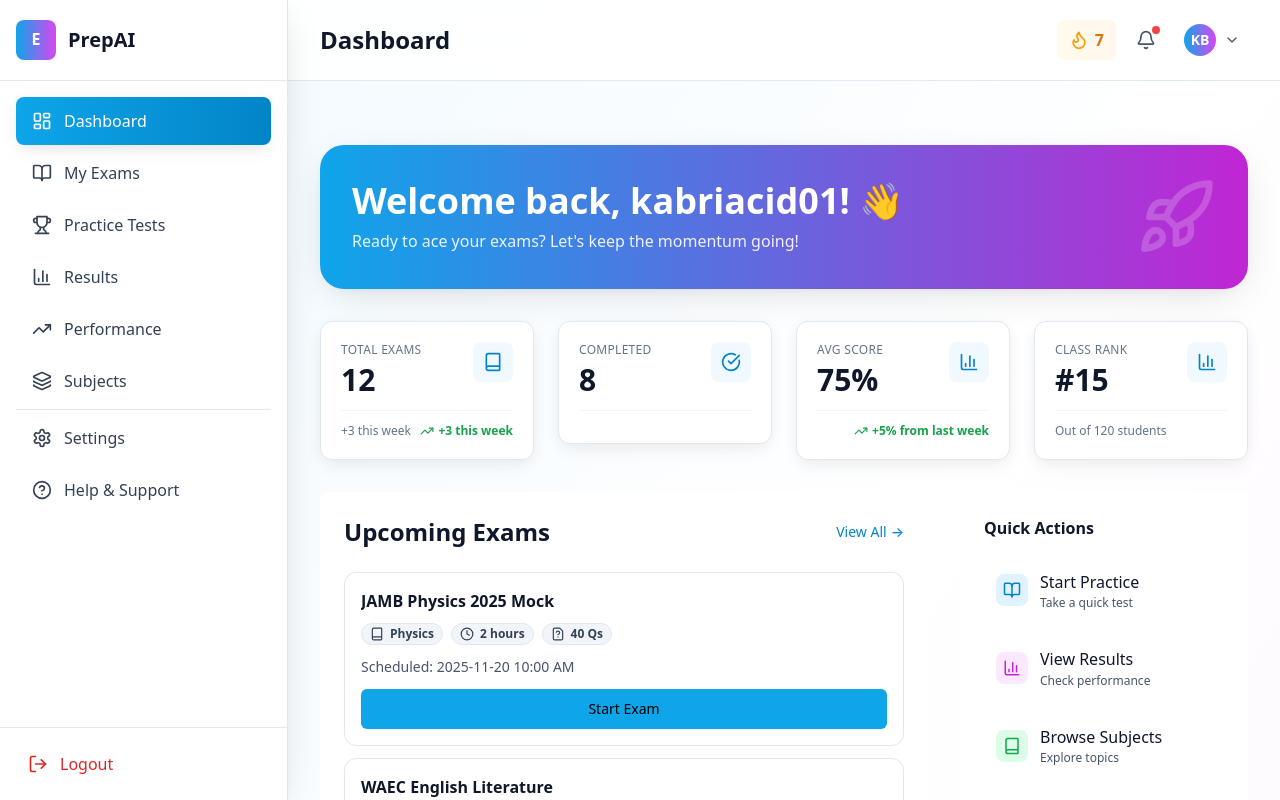
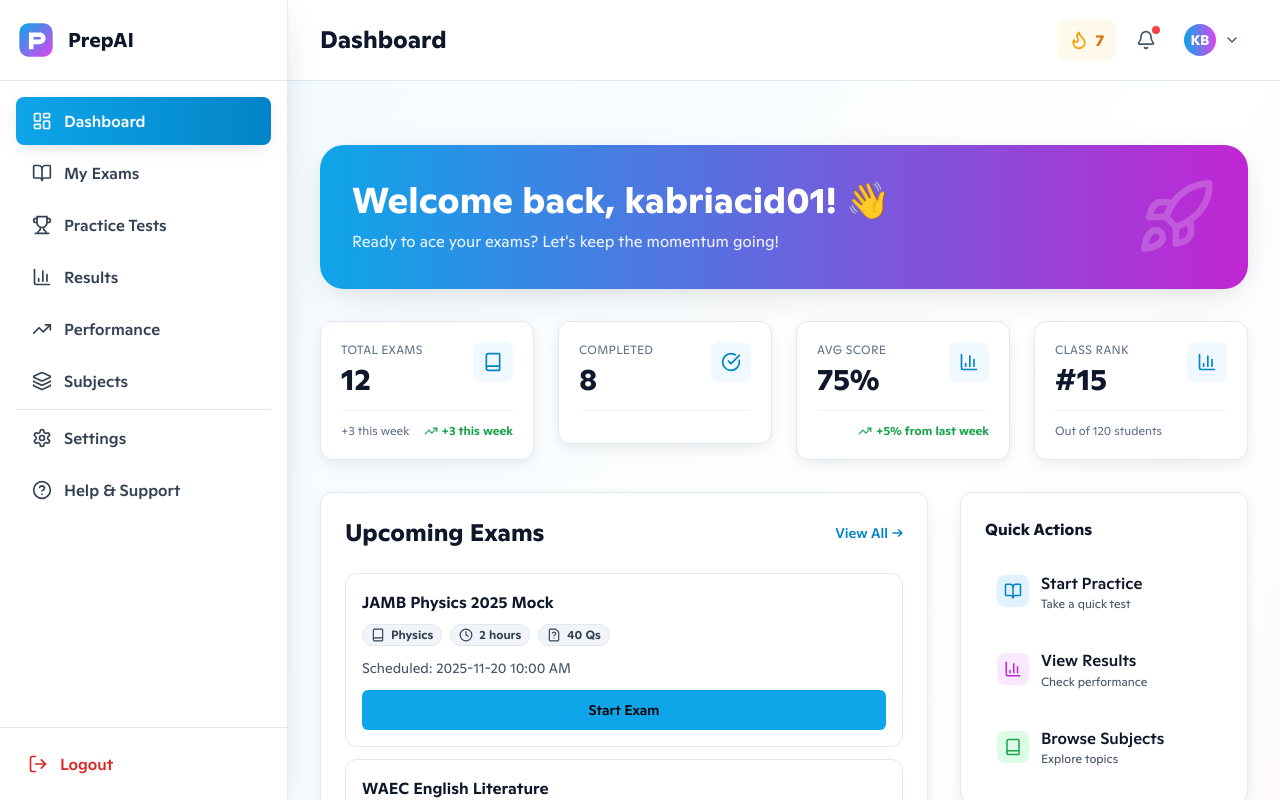
Before and after one commit to KabriAcid/PrepAI, a React (Vite) app: page /student/dashboard in a window 1280 px wide. Shown: the top 800 px of the page. Built offline with nearby package versions, Linux system fonts and the light colour scheme.

Commit message:
Update Logo, BottomNav, Sidebar, and Settings components for improved navigation and styling; add custom font

```diff
--- a/src/components/Logo.tsx
+++ b/src/components/Logo.tsx
@@ -30,8 +30,8 @@ const Logo: React.FC<LogoProps> = ({
     const px = resolveSize(size);
     const src = showText
         ? theme === 'light'
-            ? '/logos/logo-wordmark-light.svg'
-            : '/logos/logo-wordmark-dark.svg'
+            ? '/favicon-light.png'
+            : '/favicon-dark.png'
         : '/logos/logo-mark.svg';
 
     return (
--- a/src/components/layout/BottomNav.tsx
+++ b/src/components/layout/BottomNav.tsx
@@ -1,27 +1,33 @@
 import React from 'react'
 import { LayoutDashboard, BookOpen, BarChart3, MoreHorizontal } from 'lucide-react'
+import { NavLink } from 'react-router-dom'
 import clsx from 'clsx'
 
 const BottomNav: React.FC = () => {
   const navItems = [
-    { icon: LayoutDashboard, label: 'Dashboard', href: '#' },
-    { icon: BookOpen, label: 'Practice', href: '#' },
-    { icon: BarChart3, label: 'Results', href: '#' },
-    { icon: MoreHorizontal, label: 'More', href: '#' },
+    { icon: LayoutDashboard, label: 'Dashboard', to: '/student/dashboard' },
+    { icon: BookOpen, label: 'Practice', to: '/student/practice-tests' },
+    { icon: BarChart3, label: 'Results', to: '/student/results' },
+    { icon: MoreHorizontal, label: 'More', to: '/student/settings' },
   ]
 
   return (
     <nav className="fixed bottom-0 left-0 right-0 z-30 border-t border-spiritual-200 bg-white/95 backdrop-blur-md lg:hidden">
       <div className="flex h-20">
         {navItems.map((item) => (
-          <a
+          <NavLink
             key={item.label}
-            href={item.href}
-            className="flex flex-1 flex-col items-center justify-center gap-1 text-spiritual-600 hover:text-primary-600 transition-colors"
+            to={item.to}
+            className={({ isActive }) =>
+              clsx(
+                'flex flex-1 flex-col items-center justify-center gap-1 transition-colors',
+                isActive ? 'text-primary-600' : 'text-spiritual-600 hover:text-primary-600'
+              )
+            }
           >
             <item.icon size={24} />
             <span className="text-xs font-medium">{item.label}</span>
-          </a>
+          </NavLink>
         ))}
       </div>
     </nav>
--- a/src/components/layout/Sidebar.tsx
+++ b/src/components/layout/Sidebar.tsx
@@ -1,37 +1,41 @@
 import React, { useState } from 'react'
 import { LayoutDashboard, BookOpen, Trophy, BarChart3, TrendingUp, Layers, Settings, HelpCircle, LogOut, Menu, X } from 'lucide-react'
+import { NavLink } from 'react-router-dom'
 import clsx from 'clsx'
 
 const Sidebar: React.FC = () => {
   const [isOpen, setIsOpen] = useState(false)
 
   const navItems = [
-    { icon: LayoutDashboard, label: 'Dashboard', href: '#' },
-    { icon: BookOpen, label: 'My Exams', href: '#' },
-    { icon: Trophy, label: 'Practice Tests', href: '#' },
-    { icon: BarChart3, label: 'Results', href: '#' },
-    { icon: TrendingUp, label: 'Performance', href: '#' },
-    { icon: Layers, label: 'Subjects', href: '#' },
+    { icon: LayoutDashboard, label: 'Dashboard', to: '/student/dashboard' },
+    { icon: BookOpen, label: 'My Exams', to: '/student/exams' },
+    { icon: Trophy, label: 'Practice Tests', to: '/student/practice-tests' },
+    { icon: BarChart3, label: 'Results', to: '/student/results' },
+    { icon: TrendingUp, label: 'Performance', to: '/student/performance' },
+    { icon: Layers, label: 'Subjects', to: '/student/subjects' },
   ]
 
   const bottomItems = [
-    { icon: Settings, label: 'Settings', href: '#' },
-    { icon: HelpCircle, label: 'Help & Support', href: '#' },
+    { icon: Settings, label: 'Settings', to: '/student/settings' },
+    { icon: HelpCircle, label: 'Help & Support', to: '/student/help' },
   ]
 
-  const NavLink: React.FC<{ icon: React.ComponentType; label: string; href: string; active?: boolean }> = ({ icon: Icon, label, href, active }) => (
-    <a
-      href={href}
-      className={clsx(
-        'flex items-center gap-3 px-3 sm:px-4 py-2 sm:py-3 rounded-lg transition-all duration-300 text-sm sm:text-base',
-        active
-          ? 'bg-gradient-to-r from-primary-500 to-primary-600 text-white shadow-medium'
-          : 'text-spiritual-700 hover:bg-spiritual-50'
-      )}
+  const StudentNavLink: React.FC<{ icon: React.ComponentType<any>; label: string; to: string }> = ({ icon: Icon, label, to }) => (
+    <NavLink
+      to={to}
+      onClick={() => setIsOpen(false)}
+      className={({ isActive }) =>
+        clsx(
+          'flex items-center gap-3 rounded-lg px-3 py-2 text-sm transition-all duration-300 sm:px-4 sm:py-3 sm:text-base',
+          isActive
+            ? 'bg-gradient-to-r from-primary-500 to-primary-600 text-white shadow-medium'
+            : 'text-spiritual-700 hover:bg-spiritual-50'
+        )
+      }
     >
       <Icon size={20} className="flex-shrink-0" />
       <span className="truncate font-medium">{label}</span>
-    </a>
+    </NavLink>
   )
 
   return (
@@ -60,22 +64,24 @@ const Sidebar: React.FC = () => {
         <div className="flex h-screen flex-col">
           <div className="border-b border-spiritual-200 px-3 sm:px-4 py-4 sm:py-5">
             <div className="flex items-center gap-3">
-              <div className="flex h-10 w-10 items-center justify-center rounded-lg bg-gradient-to-r from-primary-500 to-secondary-500 text-white font-bold">
-                E
-              </div>
+              <img
+                src="/logos/logo-mark.svg"
+                alt="PrepAI"
+                className="h-10 w-10 rounded-lg object-contain"
+              />
               <span className="text-xl font-bold text-spiritual-900">PrepAI</span>
             </div>
           </div>
 
           <nav className="flex-1 space-y-1 overflow-y-auto px-3 sm:px-4 py-4">
             {navItems.map((item) => (
-              <NavLink key={item.label} {...item} active={item.label === 'Dashboard'} />
+              <StudentNavLink key={item.label} {...item} />
             ))}
 
             <div className="my-4 h-px bg-spiritual-200" />
 
             {bottomItems.map((item) => (
-              <NavLink key={item.label} {...item} />
+              <StudentNavLink key={item.label} {...item} />
             ))}
           </nav>
 
--- a/src/components/ui/card.tsx
+++ b/src/components/ui/card.tsx
@@ -9,7 +9,7 @@ const Card = React.forwardRef<
   <div
     ref={ref}
     className={cn(
-      "rounded-lg bg-card text-card-foreground",
+      "rounded-xl border border-spiritual-200 bg-white text-card-foreground shadow-soft",
       className
     )}
     {...props}
--- a/src/pages/students/Dashboard.tsx
+++ b/src/pages/students/Dashboard.tsx
@@ -1,8 +1,8 @@
 import React, { useState } from 'react'
 import { BookOpen, Clock, FileQuestion, Rocket, CheckCircle, BarChart3, Book } from 'lucide-react'
 import { motion } from 'framer-motion'
+import Card from '@/components/ui/card'
 import Layout from '@/components/layout/Layout'
-import Card from '@/components/ui/card'
 import Button from '@/components/ui/button'
 import StatCard from '@/components/ui/StatCard'
 import ProgressBar from '@/components/ui/ProgressBar'
--- a/src/styles/app.css
+++ b/src/styles/app.css
@@ -1,6 +1,14 @@
 @tailwind base;
 @tailwind components;
 @tailwind utilities;
+
+@font-face {
+    font-family: 'Ginto Copilot';
+    src: url('../assets/fonts/Ginto-Copilot-Upright-Variable.woff2') format('woff2');
+    font-style: normal;
+    font-weight: 100 900;
+    font-display: swap;
+}
 
 /* Base Styles */
 * {
@@ -13,6 +21,7 @@ html {
 
 body {
     font-family:
+        'Ginto Copilot',
         'Plus Jakarta Sans',
         system-ui,
         -apple-system,
```
Also changed, not shown: src/pages/students/Settings.tsx (+31 -33 lines), 1 other file (tests, documents, lock files or other folders).
